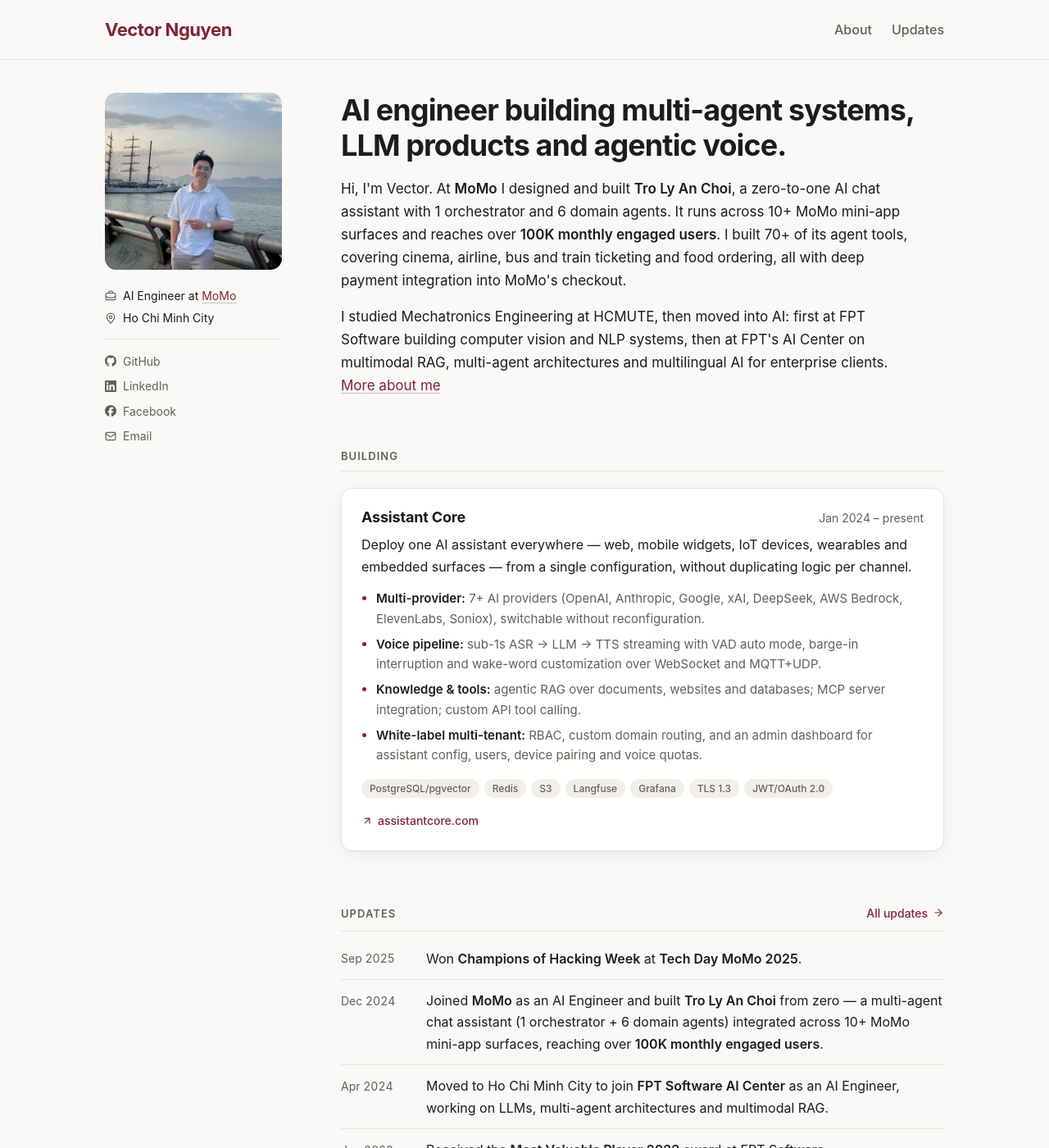
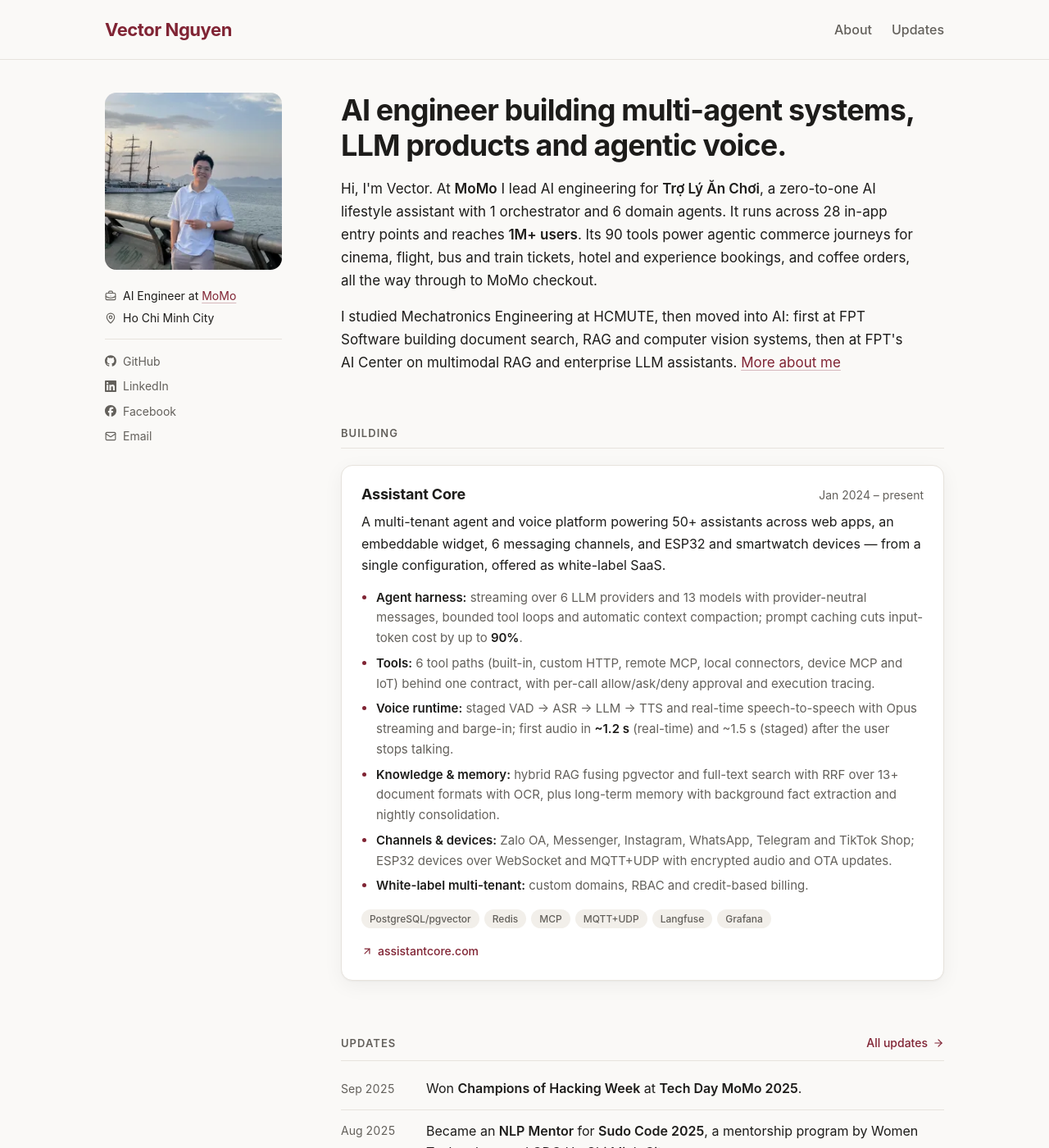
Before and after one commit to vectornguyen76/vectornguyen76.github.io, a Jekyll site: the page built from index.html, in a window 1280 px wide and 1400 px high. Shown: the whole window at 82% size. Built offline with Jekyll 4.4.1, drawn with Linux system fonts in a browser that asks for light colours; some of the changed text lies outside the part shown.

Commit message:
feat: sync profile content with latest resume
- Update MoMo highlights: 1M+ users, 28 entry points, 90 tools, agentic
  commerce journeys, LLM cost and evaluation work
- Align FPT dates with the resume and add Hao Phuong Corp to experience
- Refresh Assistant Core highlights and correct voice latency figures
- Regroup skills to match the resume
- Add Sudo Code NLP mentor role under a new Community section and updates

```diff
--- a/_data/experience.yml
+++ b/_data/experience.yml
@@ -5,26 +5,45 @@
     title: AI Engineer
     period: Dec 2024 – present
     summary: >-
-      Designed and shipped **Tro Ly An Choi** from zero — a multi-agent chat
-      assistant (1 orchestrator + 6 domain agents) integrated across 10+ MoMo
-      mini-app surfaces, reaching over **100K monthly engaged users**. Built 70+
-      agent tools covering cinema, airline, bus and train ticketing, and food
-      ordering, with deep payment integration into MoMo's checkout. Won
-      **Champions of Hacking Week** at Tech Day MoMo 2025.
+      Led end-to-end AI engineering for **Trợ Lý Ăn Chơi**, MoMo's AI lifestyle
+      assistant, reaching **1M+ users** across 28 in-app entry points. Architected
+      a multi-agent system (1 orchestrator + 6 domain agents) with **90 tools**,
+      shipping agentic commerce journeys for cinema, flight, bus and train tickets,
+      hotel and experience bookings, and Highlands Coffee orders through to MoMo
+      checkout. Cut LLM cost to **$0.0015 per daily active user** with a 95%
+      prompt-cache hit rate, and built a Memory Agent plus an online LLM-as-a-judge
+      pipeline. Won **Champion of Hacking Week** at MoMo Tech Day 2025.
 
   - org: FPT Software – AI Center
     title: AI Engineer
-    period: Apr 2024 – Dec 2024
+    period: Mar 2024 – Dec 2024
     summary: >-
-      Built multimodal RAG pipelines, multi-agent architectures and multilingual
-      AI solutions for enterprise clients across Southeast Asia.
+      Built an enterprise IT-support assistant that pairs LLM planning with
+      deterministic workflows and long-term memory, and a multimodal RAG pipeline
+      over text, images, charts and tables in PDF and DOCX files with **90%+
+      accuracy** on the project's evaluation set.
 
-  - org: FPT Software – Quy Nhon
+  - org: FPT Software – Quy Nhon (QAI)
     title: AI Engineer
-    period: Jun 2022 – Apr 2024
+    period: Jun 2022 – Feb 2024
     summary: >-
-      Built computer vision and NLP systems. Received the **Most Valuable Player
+      Built an enterprise document search product for a Japanese client on
+      embeddings and vector search, then extended it into RAG; shipped real-time
+      face recognition to production on AWS. Received the **Most Valuable Player
       2022** award and won **Second Prize** at the Quy Nhon AI Hackathon 2022.
+
+  - org: Hao Phuong Corp
+    title: Back-End Engineer
+    period: Jan 2022 – Jun 2022
+    summary: >-
+      Owned the backend of a real-time smart-farm management system on ASP.NET
+      Core: sensor data collection, remote device control and monitoring dashboards.
+
+community:
+  - org: Sudo Code – Women Techmakers & GDG Ho Chi Minh City
+    title: NLP Mentor
+    period: 2025 – present
+    summary: NLP mentor for **Sudo Code** 2025 and 2026.
 
 education:
   - org: Ho Chi Minh City University of Technology and Education (HCMUTE)
@@ -35,13 +54,19 @@
 skills:
   - area: Languages
     items: Python, TypeScript, JavaScript, SQL
-  - area: AI / LLMs
-    items: Multi-agent systems, RAG, prompt engineering, MCP, LLM evaluation, voice AI (ASR/TTS/VAD)
-  - area: Frameworks
-    items: FastAPI, Next.js, React, LangChain, LangGraph, Pydantic, WebSocket, MQTT
-  - area: Databases
-    items: PostgreSQL, pgvector, Elasticsearch, Redis, Qdrant, BigQuery
+  - area: LLMs & agents
+    items: OpenAI, Anthropic, Gemini and xAI APIs; multi-agent orchestration, tool calling, MCP, context engineering, prompt caching, LLM-as-a-judge evaluation
+  - area: RAG & search
+    items: Hybrid search (pgvector + full-text, RRF), embeddings, OCR, Elasticsearch, Qdrant
+  - area: Voice AI
+    items: Streaming ASR and TTS, VAD, real-time speech-to-speech, barge-in, Opus
+  - area: ML serving
+    items: NVIDIA Triton, TensorRT, gRPC, dynamic batching
+  - area: Backend & web
+    items: FastAPI, Next.js, React, LangChain, LangGraph, Pydantic, SSE, WebSocket, MQTT
+  - area: Data
+    items: PostgreSQL, Redis, BigQuery, Airflow
   - area: Observability
-    items: Langfuse, Grafana
+    items: Langfuse, LangSmith, Prometheus, Grafana
   - area: Cloud & DevOps
-    items: AWS (Lambda, S3, CloudFront, EKS), GCP, Docker, Kubernetes, Airflow, GitHub Actions, Nginx
+    items: AWS (EKS, Lambda, S3, CloudFront), GCP, Docker, Kubernetes, Helm, GitHub Actions, Nginx
--- a/_data/projects.yml
+++ b/_data/projects.yml
@@ -15,30 +15,39 @@
     url: https://assistantcore.com
     period: Jan 2024 – present
     summary: >-
-      Deploy one AI assistant everywhere — web, mobile widgets, IoT devices,
-      wearables and embedded surfaces — from a single configuration, without
-      duplicating logic per channel.
+      A multi-tenant agent and voice platform powering 50+ assistants across web
+      apps, an embeddable widget, 6 messaging channels, and ESP32 and smartwatch
+      devices — from a single configuration, offered as white-label SaaS.
     highlights:
       - >-
-        **Multi-provider:** 7+ AI providers (OpenAI, Anthropic, Google, xAI,
-        DeepSeek, AWS Bedrock, ElevenLabs, Soniox), switchable without reconfiguration.
+        **Agent harness:** streaming over 6 LLM providers and 13 models with
+        provider-neutral messages, bounded tool loops and automatic context
+        compaction; prompt caching cuts input-token cost by up to **90%**.
       - >-
-        **Voice pipeline:** sub-1s ASR → LLM → TTS streaming with VAD auto mode,
-        barge-in interruption and wake-word customization over WebSocket and MQTT+UDP.
+        **Tools:** 6 tool paths (built-in, custom HTTP, remote MCP, local connectors,
+        device MCP and IoT) behind one contract, with per-call allow/ask/deny approval
+        and execution tracing.
       - >-
-        **Knowledge & tools:** agentic RAG over documents, websites and databases;
-        MCP server integration; custom API tool calling.
+        **Voice runtime:** staged VAD → ASR → LLM → TTS and real-time speech-to-speech
+        with Opus streaming and barge-in; first audio in **~1.2 s** (real-time) and
+        ~1.5 s (staged) after the user stops talking.
       - >-
-        **White-label multi-tenant:** RBAC, custom domain routing, and an admin
-        dashboard for assistant config, users, device pairing and voice quotas.
+        **Knowledge & memory:** hybrid RAG fusing pgvector and full-text search with
+        RRF over 13+ document formats with OCR, plus long-term memory with background
+        fact extraction and nightly consolidation.
+      - >-
+        **Channels & devices:** Zalo OA, Messenger, Instagram, WhatsApp, Telegram and
+        TikTok Shop; ESP32 devices over WebSocket and MQTT+UDP with encrypted audio
+        and OTA updates.
+      - >-
+        **White-label multi-tenant:** custom domains, RBAC and credit-based billing.
     tags:
       - PostgreSQL/pgvector
       - Redis
-      - S3
+      - MCP
+      - MQTT+UDP
       - Langfuse
       - Grafana
-      - TLS 1.3
-      - JWT/OAuth 2.0
 
 side:
   - title: Search Engine System
--- a/_data/updates.yml
+++ b/_data/updates.yml
@@ -4,13 +4,18 @@
 - date: 2025-09-01
   text: Won **Champions of Hacking Week** at **Tech Day MoMo 2025**.
 
+- date: 2025-08-01
+  text: >-
+    Became an **NLP Mentor** for **Sudo Code 2025**, a mentorship program by
+    Women Techmakers and GDG Ho Chi Minh City.
+
 - date: 2024-12-01
   text: >-
-    Joined **MoMo** as an AI Engineer and built **Tro Ly An Choi** from zero —
-    a multi-agent chat assistant (1 orchestrator + 6 domain agents) integrated
-    across 10+ MoMo mini-app surfaces, reaching over **100K monthly engaged users**.
+    Joined **MoMo** as an AI Engineer and led **Trợ Lý Ăn Chơi** from zero —
+    a multi-agent lifestyle assistant (1 orchestrator + 6 domain agents) across
+    28 in-app entry points, reaching **1M+ users**.
 
-- date: 2024-04-01
+- date: 2024-03-01
   text: >-
     Moved to Ho Chi Minh City to join **FPT Software AI Center** as an AI
     Engineer, working on LLMs, multi-agent architectures and multimodal RAG.
--- a/index.html
+++ b/index.html
@@ -8,17 +8,17 @@
     <section class="intro" aria-labelledby="intro-title">
       <h1 class="intro__title" id="intro-title">AI engineer building multi-agent systems, LLM products and agentic voice.</h1>
       <p>
-        Hi, I'm Vector. At <strong>MoMo</strong> I designed and built
-        <strong>Tro Ly An Choi</strong>, a zero-to-one AI chat assistant with 1 orchestrator and
-        6 domain agents. It runs across 10+ MoMo mini-app surfaces and reaches over
-        <strong>100K monthly engaged users</strong>. I built 70+ of its agent tools, covering
-        cinema, airline, bus and train ticketing and food ordering, all with deep payment
-        integration into MoMo's checkout.
+        Hi, I'm Vector. At <strong>MoMo</strong> I lead AI engineering for
+        <strong>Trợ Lý Ăn Chơi</strong>, a zero-to-one AI lifestyle assistant with 1 orchestrator
+        and 6 domain agents. It runs across 28 in-app entry points and reaches
+        <strong>1M+ users</strong>. Its 90 tools power agentic commerce journeys for cinema,
+        flight, bus and train tickets, hotel and experience bookings, and coffee orders,
+        all the way through to MoMo checkout.
       </p>
       <p>
         I studied Mechatronics Engineering at HCMUTE, then moved into AI: first at FPT Software
-        building computer vision and NLP systems, then at FPT's AI Center on multimodal RAG,
-        multi-agent architectures and multilingual AI for enterprise clients.
+        building document search, RAG and computer vision systems, then at FPT's AI Center on
+        multimodal RAG and enterprise LLM assistants.
         <a href="{{ '/about/' | relative_url }}">More about me</a>
       </p>
     </section>
```
Also changed, not shown: about.md (+4 -0 lines).
